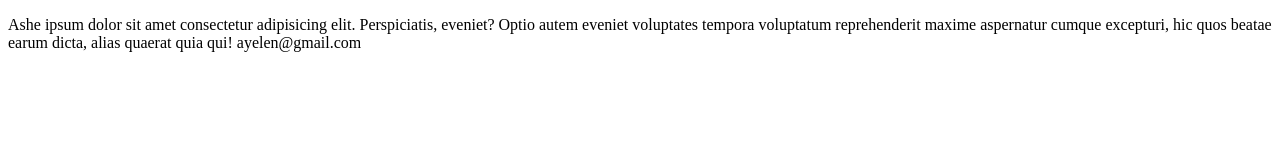
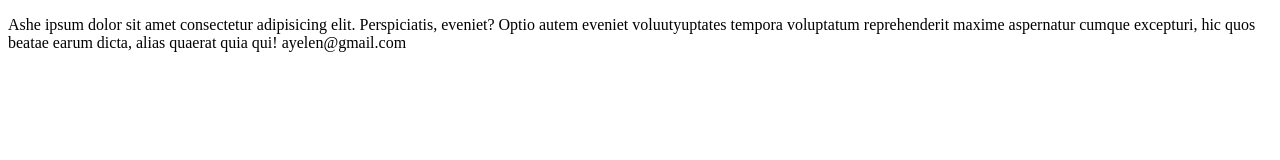
Before and after one commit to Aye-ES/VSCODE, a plain HTML site: page index.html in a window 1280 px wide. Drawn offline with Linux system fonts and the light colour scheme.

Commit message:
segundo cambio

```diff
--- a/index.html
+++ b/index.html
@@ -7,7 +7,7 @@
 </head>
 <body>
     <P>
-        Ashe ipsum dolor sit amet consectetur adipisicing elit. Perspiciatis, eveniet? Optio autem eveniet voluptates tempora voluptatum reprehenderit maxime aspernatur cumque excepturi, hic quos beatae earum dicta, alias quaerat quia qui! ayelen@gmail.com
+        Ashe ipsum dolor sit amet consectetur adipisicing elit. Perspiciatis, eveniet? Optio autem eveniet voluutyuptates tempora voluptatum reprehenderit maxime aspernatur cumque excepturi, hic quos beatae earum dicta, alias quaerat quia qui! ayelen@gmail.com
     </P>
 </body>
 </html>
```
Also changed, not shown: 2 other files.
